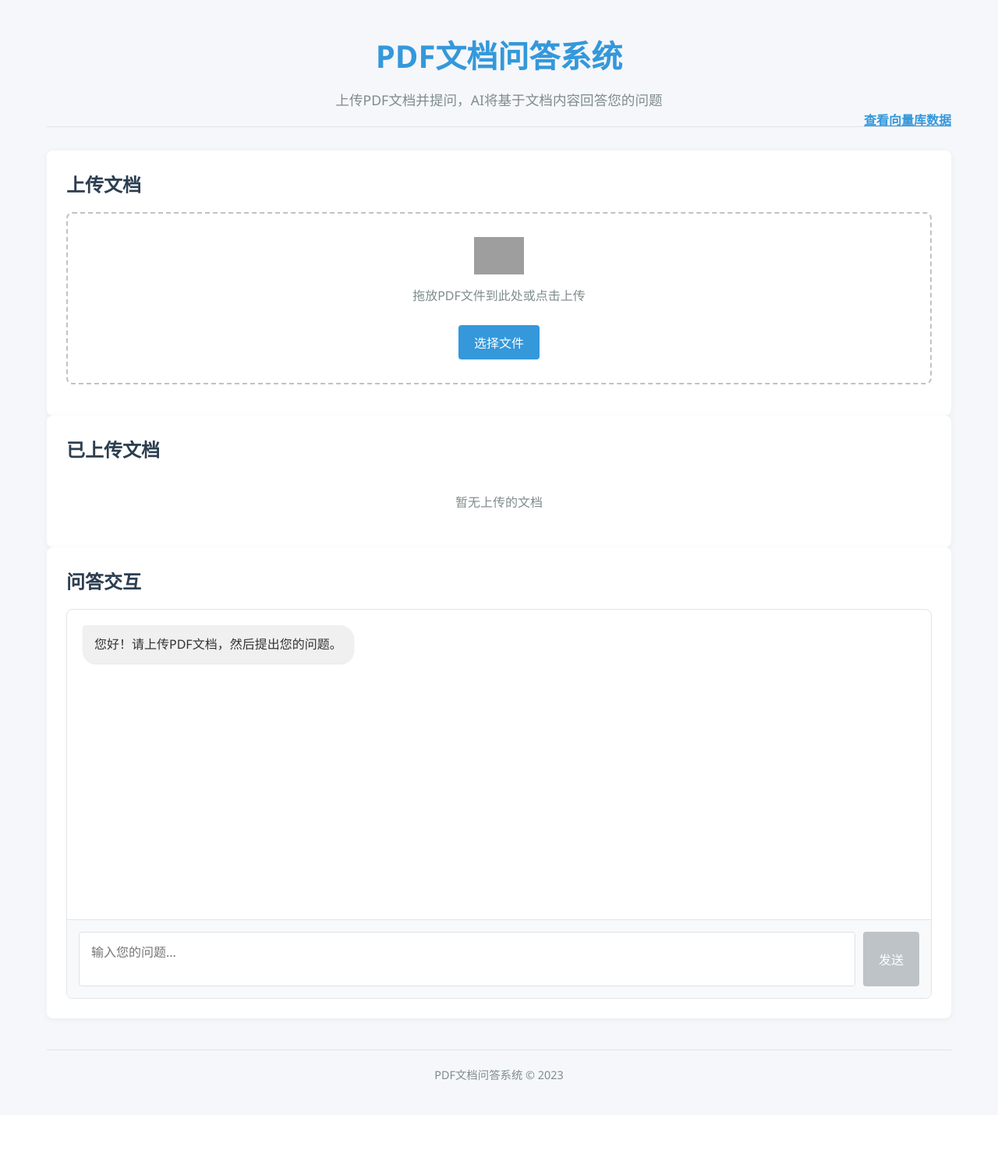
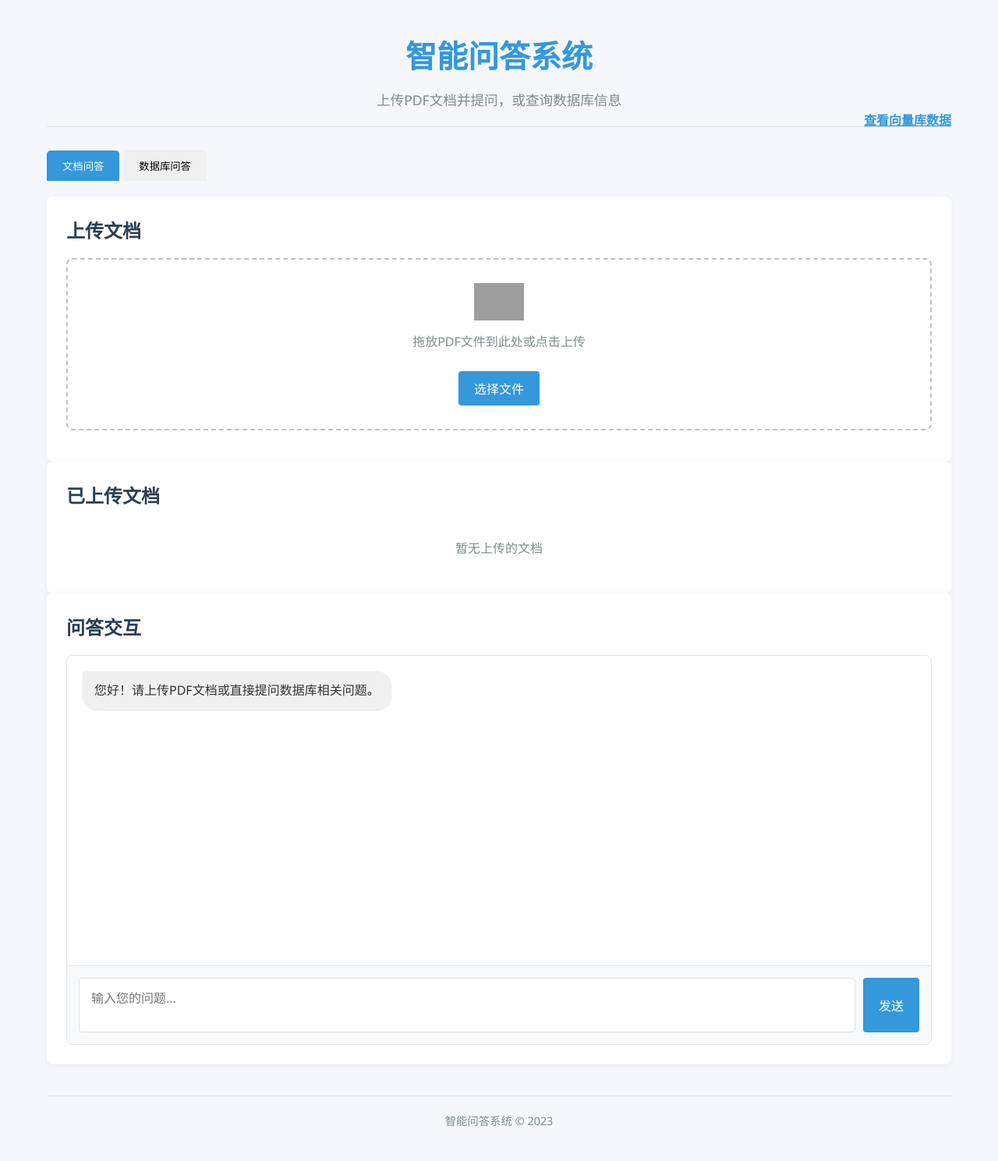
Before and after one commit to g-smll/rag_img, a Flask app: page / in a window 1280 px wide. Shown: the whole page at 78% size. Before the commit the page ends 1386 px from the top, so only its background shows below. Run offline with Flask 3, Linux system fonts and the light colour scheme; data that the repository does not hold is empty; grey boxes are pictures that could not be loaded.

Commit message:
修正页面响应

```diff
--- a/app.py
+++ b/app.py
@@ -50,17 +50,27 @@ def ask():
         # 使用智能问答：让DeepSeek决定是使用数据库工具还是知识问答
         answer = mcp_integration.intelligent_answer(question)
 
-        return jsonify({
-            'success': True,
-            'answer': answer,
-            'question': question
-        })
+        # 检查是否是AJAX请求（通过Content-Type判断）
+        if request.is_json or request.headers.get('X-Requested-With') == 'XMLHttpRequest':
+            # AJAX请求返回JSON
+            return jsonify({
+                'success': True,
+                'answer': answer,
+                'question': question
+            })
+        else:
+            # 表单提交返回HTML页面
+            return render_template('index.html', answer=answer, question=question)
 
     except Exception as e:
-        return jsonify({
-            'success': False,
-            'error': f'处理问题时出错: {str(e)}'
-        })
+        # 检查是否是AJAX请求
+        if request.is_json or request.headers.get('X-Requested-With') == 'XMLHttpRequest':
+            return jsonify({
+                'success': False,
+                'error': f'处理问题时出错: {str(e)}'
+            })
+        else:
+            return render_template('index.html', error=str(e))
 
 @app.route('/upload', methods=['POST'])
 def upload_file():
--- a/static/js/main.js
+++ b/static/js/main.js
@@ -195,11 +195,17 @@ document.addEventListener('DOMContentLoaded', function() {
         fetch('/ask', {
             method: 'POST',
             headers: {
-                'Content-Type': 'application/json'
+                'Content-Type': 'application/json',
+                'X-Requested-With': 'XMLHttpRequest'
             },
             body: JSON.stringify({ question })
         })
-        .then(response => response.json())
+        .then(response => {
+            if (!response.ok) {
+                throw new Error(`HTTP ${response.status}: ${response.statusText}`);
+            }
+            return response.json();
+        })
         .then(data => {
             // 移除思考中的消息
             removeMessage(thinkingMsgId);
--- a/templates/index.html
+++ b/templates/index.html
@@ -3,19 +3,58 @@
 <head>
     <meta charset="UTF-8">
     <meta name="viewport" content="width=device-width, initial-scale=1.0">
-    <title>PDF文档问答系统</title>
+    <title>智能问答系统</title>
     <link rel="stylesheet" href="{{ url_for('static', filename='css/style.css') }}">
+    <style>
+        .tab-container {
+            margin-bottom: 20px;
+        }
+        .tab-buttons {
+            display: flex;
+            margin-bottom: 10px;
+        }
+        .tab-button {
+            padding: 10px 20px;
+            background-color: #f0f0f0;
+            border: none;
+            cursor: pointer;
+            margin-right: 5px;
+            border-radius: 5px 5px 0 0;
+        }
+        .tab-button.active {
+            background-color: #3498db;
+            color: white;
+        }
+        .answer-container {
+            margin-top: 15px;
+            padding: 15px;
+            background-color: #f9f9f9;
+            border-radius: 5px;
+            border-left: 4px solid #3498db;
+        }
+        .error-message {
+            color: #e74c3c;
+            font-weight: bold;
+        }
+    </style>
 </head>
 <body>
     <div class="container">
         <header>
-            <h1>PDF文档问答系统</h1>
-            <p>上传PDF文档并提问，AI将基于文档内容回答您的问题</p>
+            <h1>智能问答系统</h1>
+            <p>上传PDF文档并提问，或查询数据库信息</p>
             <a href="/view_vectors" style="color:#3498db;font-weight:bold;float:right;">查看向量库数据</a>
         </header>
 
         <main>
-            <section class="upload-section">
+            <div class="tab-container">
+                <div class="tab-buttons">
+                    <button class="tab-button active" data-tab="document">文档问答</button>
+                    <button class="tab-button" data-tab="database">数据库问答</button>
+                </div>
+            </div>
+
+            <section class="upload-section" id="documentSection">
                 <h2>上传文档</h2>
                 <div class="upload-area" id="dropArea">
                     <form id="uploadForm" enctype="multipart/form-data">
@@ -46,23 +85,62 @@
                     <div id="chatMessages" class="chat-messages">
                         <div class="message system">
                             <div class="message-content">
-                                <p>您好！请上传PDF文档，然后提出您的问题。</p>
+                                <p>您好！请上传PDF文档或直接提问数据库相关问题。</p>
                             </div>
                         </div>
                     </div>
                     <div class="chat-input">
                         <textarea id="questionInput" placeholder="输入您的问题..." rows="2"></textarea>
-                        <button id="askButton" disabled>发送</button>
+                        <button id="askButton">发送</button>
                     </div>
                 </div>
             </section>
+
+            {% if question and answer %}
+            <section class="answer-section">
+                <h2>问答结果</h2>
+                <div class="answer-container">
+                    <h3>问题：</h3>
+                    <p>{{ question }}</p>
+                    <h3>回答：</h3>
+                    <p>{{ answer }}</p>
+                </div>
+            </section>
+            {% endif %}
         </main>
 
         <footer>
-            <p>PDF文档问答系统 &copy; 2023</p>
+            <p>智能问答系统 &copy; 2023</p>
         </footer>
     </div>
 
+    <script>
+        document.addEventListener('DOMContentLoaded', function() {
+            // Tab切换功能
+            const tabButtons = document.querySelectorAll('.tab-button');
+            const documentSection = document.getElementById('documentSection');
+
+            tabButtons.forEach(button => {
+                button.addEventListener('click', function() {
+                    tabButtons.forEach(btn => btn.classList.remove('active'));
+                    this.classList.add('active');
+
+                    const tabType = this.getAttribute('data-tab');
+                    if (tabType === 'document') {
+                        documentSection.style.display = 'block';
+                    } else if (tabType === 'database') {
+                        documentSection.style.display = 'none';
+                    }
+                });
+            });
+
+            // 启用提问按钮（无需等待文档上传）
+            const askButton = document.getElementById('askButton');
+            if (askButton) {
+                askButton.disabled = false;
+            }
+        });
+    </script>
     <script src="{{ url_for('static', filename='js/main.js') }}"></script>
 </body>
 </html>
```
